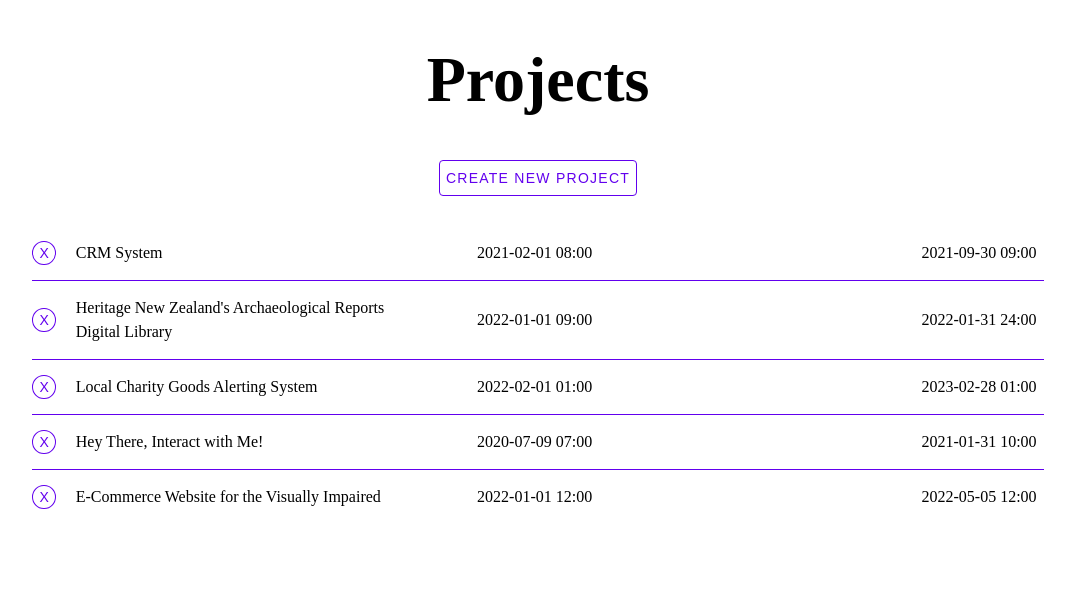
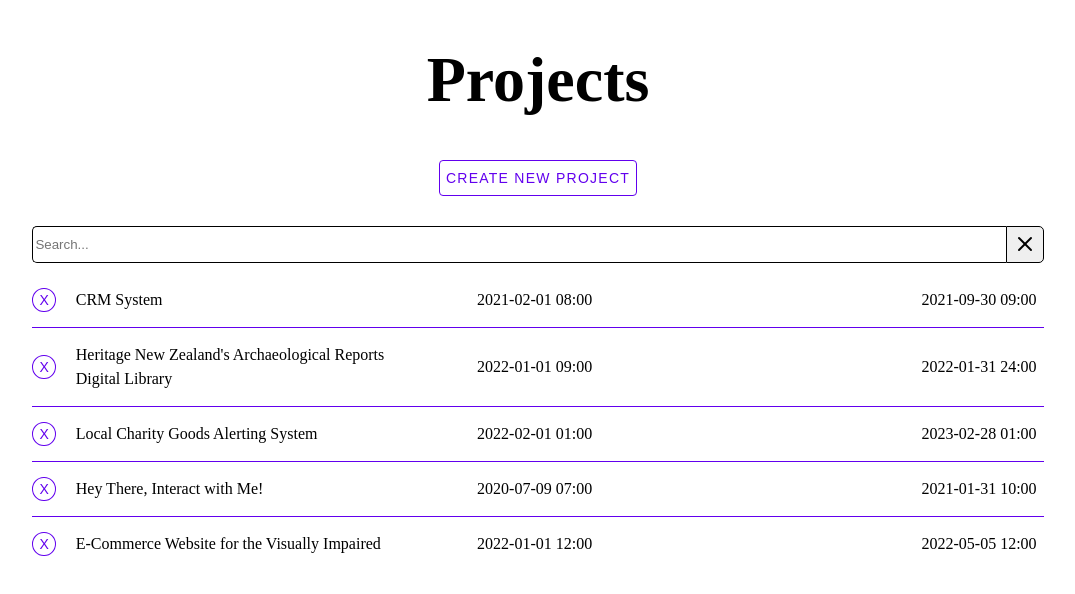
Before and after one commit to BlaviButcher/react-assn3, a React (Create React App) app: page / in a window 1280 px wide. Shown: the top 594 px of the page, without its empty margins (102-1177 px from the left). Built offline with nearby package versions, Linux system fonts and the light colour scheme.

Commit message:
implemented search bar

```diff
--- a/src/components/landing.tsx
+++ b/src/components/landing.tsx
@@ -4,6 +4,7 @@ import Modal from "./modal";
 import ProjectForm from "./project-form";
 import ProjectList from "./project-list";
 import "../css/landing.css";
+import SearchBar from "./search-bar";
 
 class Landing extends Component<
   {},
@@ -12,12 +13,14 @@ class Landing extends Component<
     loading: boolean;
     showModal: boolean;
     formProject: Project;
+    visibleProjects: Project[];
   }
 > {
   constructor(props: any) {
     super(props);
     this.state = {
       projects: [],
+      visibleProjects: [],
       loading: true,
       showModal: false,
       formProject: {
@@ -32,6 +35,7 @@ class Landing extends Component<
     this.closeModal = this.closeModal.bind(this);
     this.updateFormData = this.updateFormData.bind(this);
     this.addProjectFromForm = this.addProjectFromForm.bind(this);
+    this.updateVisibleProjects = this.updateVisibleProjects.bind(this);
   }
 
   closeModal() {
@@ -54,6 +58,7 @@ class Landing extends Component<
       .then((response) => response.json())
       .then((result) => {
         this.setState({ projects: result, loading: false });
+        this.setState({ visibleProjects: result });
       });
   }
 
@@ -86,6 +91,11 @@ class Landing extends Component<
     this.setState({ projects });
     this.closeModal();
     this.clearFormState();
+  }
+
+  // update projects to given projects
+  updateVisibleProjects(projects: Project[]) {
+    this.setState({ visibleProjects: projects });
   }
 
   // update form data when fields are change to keep sync
@@ -133,8 +143,12 @@ class Landing extends Component<
         >
           Create New Project
         </button>
+        <SearchBar
+          projects={this.state.projects}
+          onProjectChange={this.updateVisibleProjects}
+        />
         <ProjectList
-          projects={this.state.projects}
+          projects={this.state.visibleProjects}
           removeButtonClick={this.removeProject}
         />
         <Modal
--- /dev/null
+++ b/src/components/search-bar.tsx
@@ -0,0 +1,53 @@
+import { Component } from "react";
+import "../css/search-bar.css";
+import { Project } from "../types/project";
+
+class SearchBar extends Component<
+  { projects: Project[]; onProjectChange: Function },
+  { searchTerm: string }
+> {
+  constructor(props: any) {
+    super(props);
+    this.state = {
+      searchTerm: "",
+    };
+  }
+
+  onValueChage(value: string) {
+    this.setState({ searchTerm: value });
+    let newProjects = this.props.projects.filter((project) => {
+      return project.projectName.toLowerCase().includes(value.toLowerCase());
+    });
+    this.props.onProjectChange(newProjects);
+  }
+
+  clear() {
+    this.onValueChage("");
+  }
+
+  render() {
+    return (
+      <form className="search-bar">
+        <input
+          value={this.state.searchTerm}
+          type="text"
+          placeholder="Search..."
+          className="search-input"
+          onChange={(e) => this.onValueChage(e.target.value)}
+        />
+        <button
+          type="submit"
+          className="search-button"
+          onClick={(e) => {
+            e.preventDefault();
+            this.clear();
+          }}
+        >
+          <img className="search-icon" src="cancel-icon.svg" alt="" />
+        </button>
+      </form>
+    );
+  }
+}
+
+export default SearchBar;
--- a/src/css/project-list.css
+++ b/src/css/project-list.css
@@ -1,7 +1,7 @@
 #list {
   display: flex;
   flex-direction: column;
-  margin-top: 30px;
+  margin-top: 10px;
 }
 
 #list-item {
--- /dev/null
+++ b/src/css/search-bar.css
@@ -0,0 +1,27 @@
+.search-bar {
+  display: flex;
+  margin-top: 30px;
+}
+
+.search-input {
+  height: 33px;
+  flex: 10;
+  border-radius: 5px 0 0 5px;
+  outline: 0;
+  border: 1px solid black;
+  border-right: 0;
+}
+
+.search-button {
+  height: 37px;
+  min-width: 24px;
+  border-radius: 0 5px 5px 0;
+  outline: 0;
+  border: 1px solid black;
+  display: flex;
+  align-items: center;
+}
+
+.search-button:hover {
+  background-color: lightgray;
+}
```
Also changed, not shown: public/cancel-icon.svg (added), public/search-icon.svg (added).
